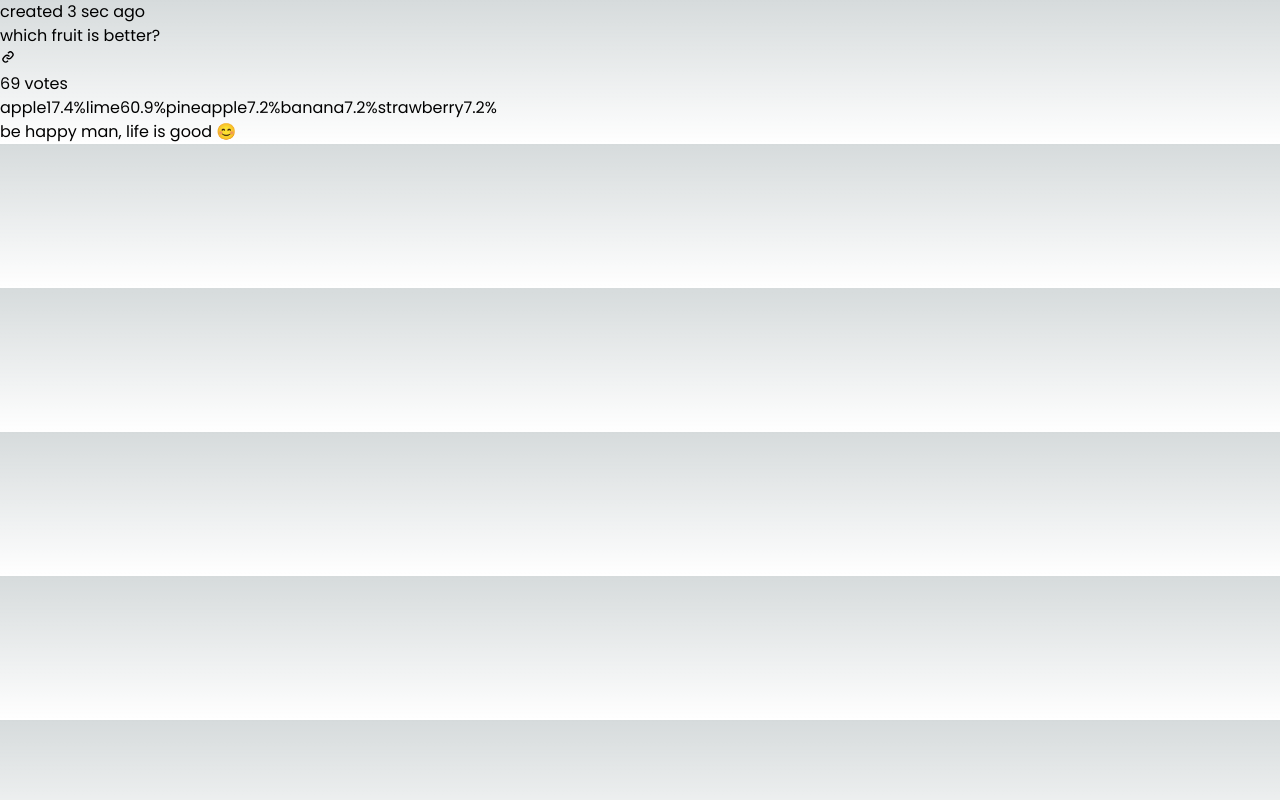
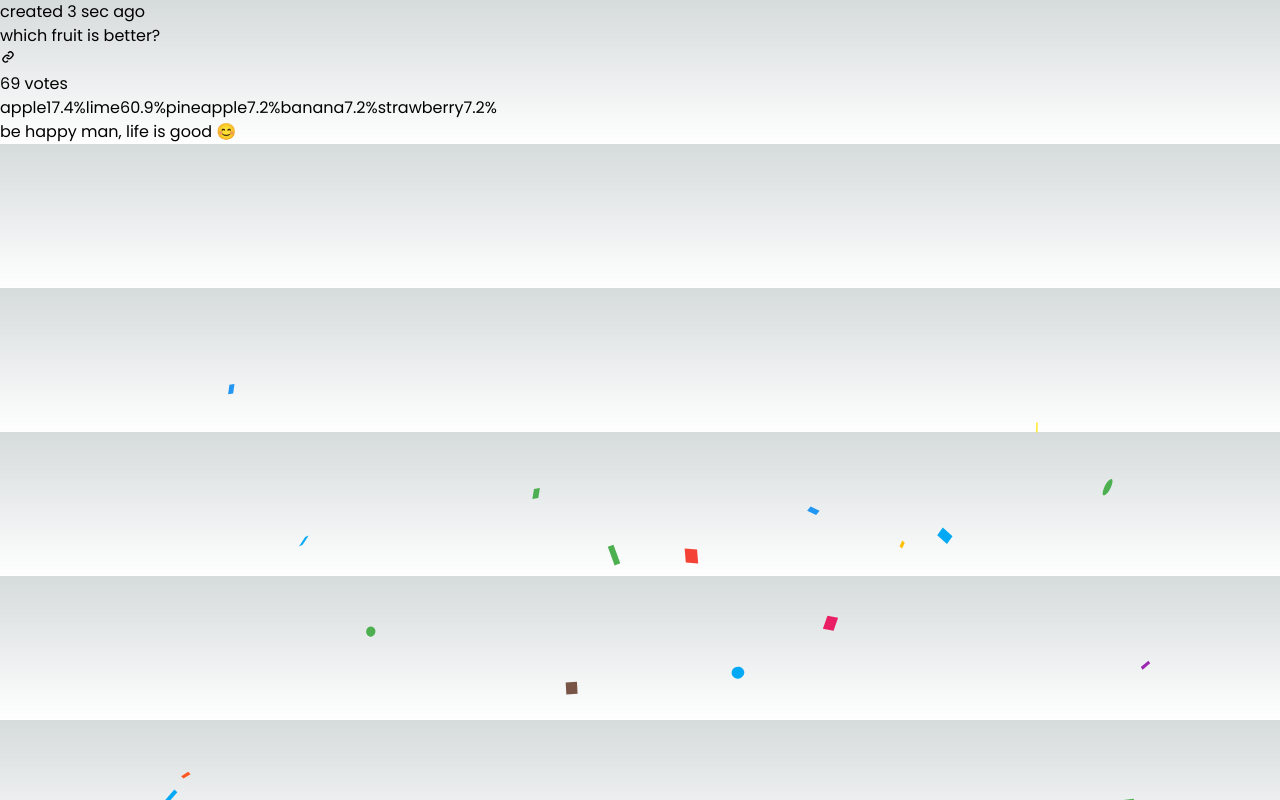
Before and after one commit to alexfrocha/aware, a Next.js app: page /voting/1 in a window 1280 px wide. Both pictures are taken after a click on the button "apple". Built offline with nearby package versions, Linux system fonts and the light colour scheme.

Commit message:
visual: confetti effect when clicking on a choice of voting card

```diff
--- a/package.json
+++ b/package.json
@@ -12,8 +12,11 @@
     "gsap": "^3.12.5",
     "next": "14.2.5",
     "react": "^18",
+    "react-confetti": "^6.1.0",
+    "react-cookies": "^0.1.1",
     "react-dom": "^18",
-    "react-icons": "^5.2.1"
+    "react-icons": "^5.2.1",
+    "react-use": "^17.5.0"
   },
   "devDependencies": {
     "@types/node": "^20",
--- a/screens/VotingScreen.tsx
+++ b/screens/VotingScreen.tsx
@@ -9,10 +9,13 @@ import { useEffect, useState } from "react";
 import gsap from "gsap";
 import { VotingProps } from "@/interfaces/VotingProps";
 import { randomString } from "@/utils/key";
+import Confetti from 'react-confetti'
 import Button from "@/components/Button";
+import { useWindowSize } from "react-use";
 
 export default function VotingScreen() {
     const [selected, setSelected] = useState<string>("")
+    const [confetti, setConfetti] = useState(false)
     const [voting, setVoting] = useState<VotingProps>({
         id: randomString(32),
         title: "which fruit is better?",
@@ -92,6 +95,17 @@ export default function VotingScreen() {
         return ((choiceVotes / getAllVotes()) * 100).toFixed(1)
     }
 
+    const {width, height} = useWindowSize()
+
+    useEffect(() => {
+        if (selected) {
+            setConfetti(true)
+            setTimeout(() => {
+                setConfetti(false)
+            }, 6000);
+        }
+    }, [selected])
+
 
     return (
         <Container className="">
@@ -115,8 +129,10 @@ export default function VotingScreen() {
                             </Choice>
                         ))}
                     </div>
+
                 </div>
             </Card>
+            {confetti && <Confetti numberOfPieces={20} tweenDuration={5}  width={width} height={height} />}
         </Container>
     )
 }
```
Also changed, not shown: 1 other file (tests, documents, lock files or other folders).
